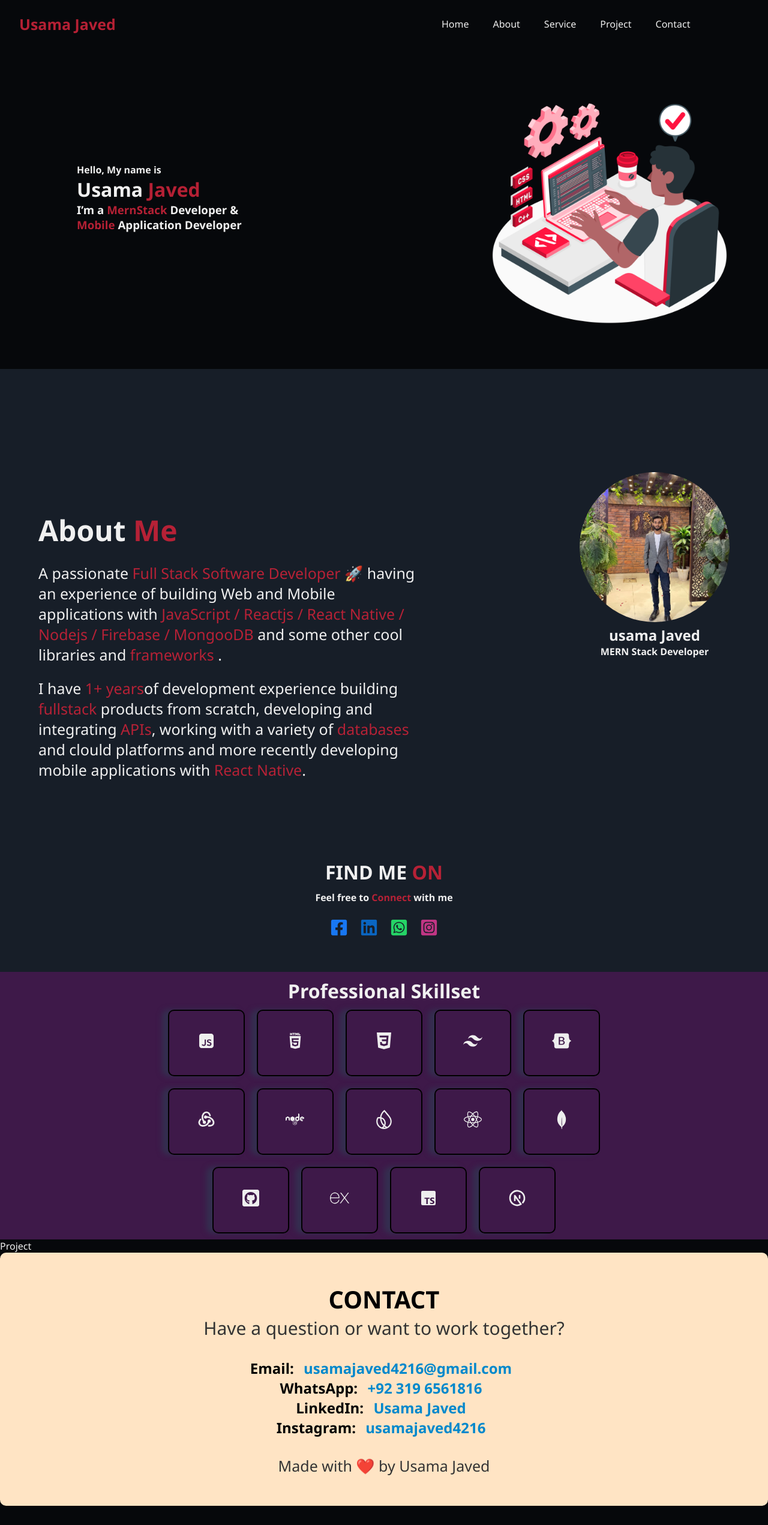
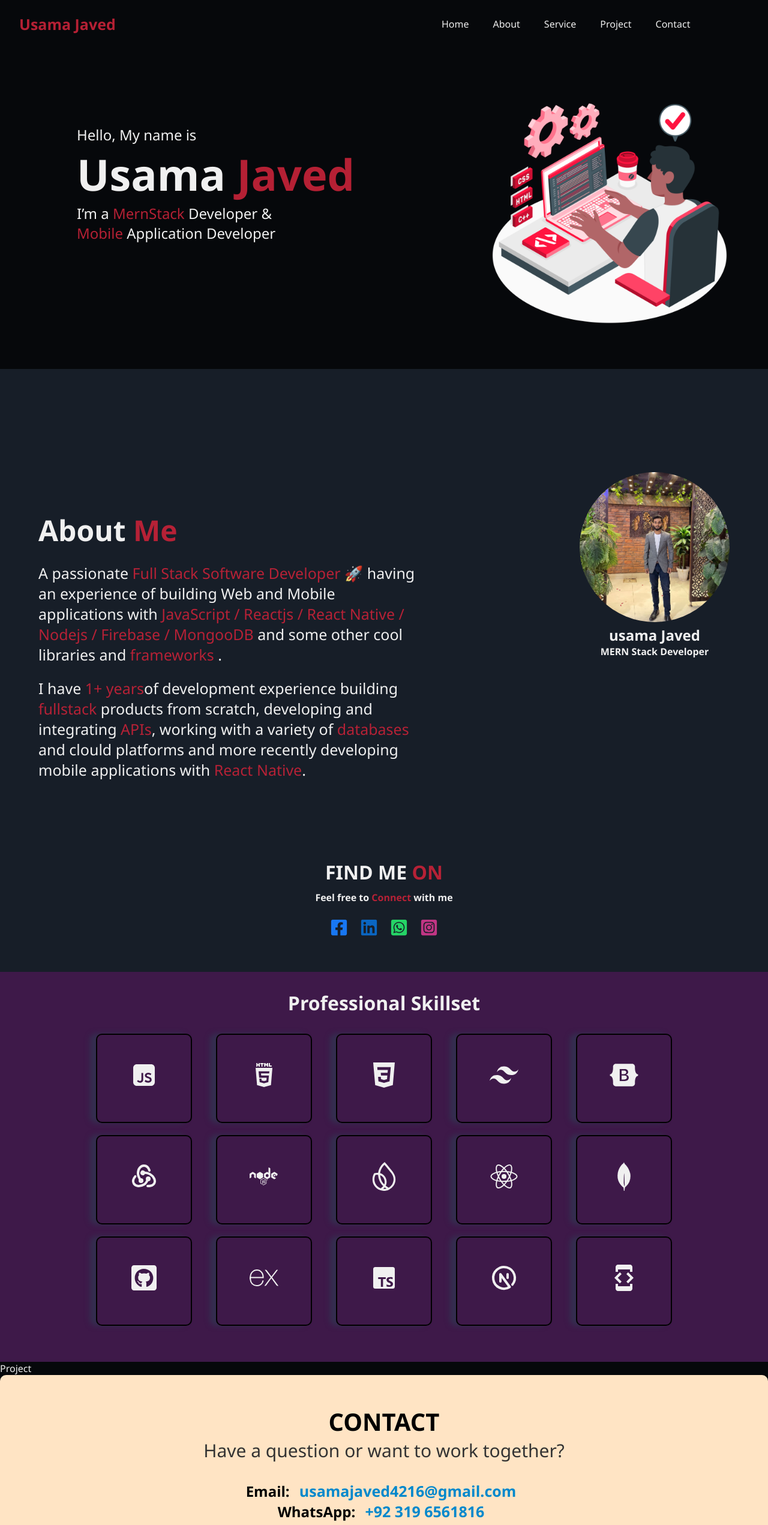
Before and after one commit to usamajaved4216/Portfolio, a React (Create React App) app: page / in a window 1280 px wide. Shown: the top 2542 px of the page at 60% size. Before the commit the page ends 2510 px from the top, so only its background shows below. Built offline with nearby package versions, Linux system fonts and the light colour scheme.

Commit message:
home page set

```diff
--- a/src/App.css
+++ b/src/App.css
@@ -28,9 +28,11 @@ header {
    background-color: #06080b;
    color: var(--textColor);
  }
-header h3:first-child{
+
+ header h3:first-child {
    margin-right: auto;
  }
+
  a {
    margin: 0 10px;
    color: var(--textColor);
@@ -59,43 +61,63 @@ nav {
    align-items: center;
  }
 
+ /* ................Home page.......... */
+ .usamajaved{
+  font-size: 4.5rem;
+ }
+ .homedescription{
+  font-size: 1.5rem;
+ }
+
  /*............about page........... */
  .aboutTopLogo {
    display: none
  }
+
  .about-text-div {
    width: 50%;
  }
 
  /*......... Skill page......... */
  .skillicons {
-   width: 10%;
-   margin: 10px;
-   text-align: center;
-   font-size: 2rem;
+   margin: 10px 20px;
+   width: 10rem;
  }
+
  .icon-container {
    border: 2px solid black;
    border-radius: 10px;
+   font-size: 300%;
+   text-align: center;
    padding: 25%;
    box-shadow: -10px 0 10px rgba(50, 51, 82, 0.834);
    transition: transform 0.3s;
  }
+
  .icon-container:hover {
    transform: scale(1.1);
  }
 
  /* ..........contact page........... */
-.contactfont{
+ .contactfont {
    color: black;
    font-size: 1.5rem;
    font-weight: bold;
  }
-.contactDescrpition{
+
+ .contactfontA {
+   color: #0088cc;
+   text-decoration: none;
+   font-weight: bold;
+   font-size: 25px;
+ }
+
+ .contactDescrpition {
    margin-bottom: 30px;
    color: #333;
    font-size: 30px;
  }
+
  /* ......................................media screen 1000px............................. */
  @media(max-width: 1000px) {
 
@@ -172,6 +194,16 @@ nav {
    a {
      font-size: 1.5rem;
    }
+
+   /* .........skill page.......... */
+   .skillicons {
+     /* margin: 10px 20px; */
+     width: 8rem;
+   }
+
+   .icon-container {
+     font-size: 250%;
+   }
  }
 
  /* ...........home page.......... */
@@ -186,6 +218,7 @@ nav {
  /* ......................................media screen 600px............................. */
 
  @media(max-width:600px) {
+
    /* ..............Navbar page......... */
    header nav {
      top: -110vh;
@@ -198,17 +231,30 @@ nav {
 
    /*......... Skill page......... */
    .skillicons {
-    width: 15%;
-    font-size: 1rem;
+     margin: 5px 10px;
+     width: 6rem;
+   }
+
+   .icon-container {
+     font-size: 150%;
    }
 
    /* ........Contact Page....... */
-   .contactDescrpition{
+   .contactDescrpition {
      font-size: 20px;
    }
-   .contactfont{
-  font-size: 1.3rem;
+
+   .contactfont {
+     font-size: 1.5rem;
+     display: flex;
+     margin-top: 10px;
+     margin-left: -15px;
    }
+
+   .contactfontA {
+     font-size: 23px;
+   }
+
 
  }
 
@@ -221,6 +267,9 @@ nav {
    .usamajaved {
      font-size: 3rem;
    }
+   .homedescription{
+    font-size: 1rem;
+   }
 
    .homelogo {
      max-width: 100%;
@@ -231,9 +280,39 @@ nav {
      max-width: 100%;
    }
 
+
+   /* ............skill page........ */
+   .skillicons {
+     margin: 3px 8px;
+     width: 4rem;
+   }
+
+   .icon-container {
+     font-size: 120%;
+   }
+
    /* ........Contact Page....... */
-   .contactfont{
+   /* .contactDescrpition {
+    font-size: 20px;
+  } */
+/*
+   .contactfont {
      font-size: 1rem;
+     margin-left: -15px;
+   }
+
+   .contactfontA {
+     font-size: 17px;
+   } */
+
+
+   .contactfont {
+     font-size: 1rem;
+     margin-left: -20px;
+   }
+
+   .contactfontA {
+     font-size: 17px;
    }
 
  }
--- a/src/component/navbar/index.js
+++ b/src/component/navbar/index.js
@@ -1,4 +1,4 @@
-import { useRef} from "react";
+import { useRef } from "react";
 import { Link } from 'react-scroll';
 import { FaBars, FaTimes } from "react-icons/fa";
 
@@ -15,7 +15,7 @@ const Navbar = () => {
 	return (
 		<>
 			<header>
-			<h3 style={{ color: ' #bf2237f1', fontWeight: 'bold', fontSize: '25px',}}>Usama Javed</h3>
+				<h3 style={{ color: ' #bf2237f1', fontWeight: 'bold', fontSize: '25px', }}>Usama Javed</h3>
 				<nav ref={navRef}>
 					<Link to="home" smooth={true} duration={500}><a>Home</a></Link>
 					<Link to="about" smooth={true} duration={500}><a>About</a></Link>
--- a/src/views/contact/index.js
+++ b/src/views/contact/index.js
@@ -8,10 +8,10 @@ function Contact() {
       <h1 style={{color:'black', fontSize:"40px"}}>CONTACT</h1>
       <p className='contactDescrpition'>Have a question or want to work together?</p>
       <div style={{ margin: '30px 0' }}>
-        <p className='contactfont' >Email: <a href="https://mail.google.com/mail/u/0/?ogbl#inbox" style={{ color: '#0088cc', textDecoration: 'none', fontWeight: 'bold' }}>usamajaved4216@gmail.com</a></p>
-        <p className='contactfont' >WhatsApp: <a href="https://web.whatsapp.com/" style={{ color: '#0088cc', textDecoration: 'none', fontWeight: 'bold' }}>+92 319 6561816</a></p>
-        <p className='contactfont' >LinkedIn: <a href="https://www.linkedin.com/in/usama-javed-8ba27829b/" style={{ color: '#0088cc', textDecoration: 'none', fontWeight: 'bold' }}>Usama Javed</a></p>
-        <p className='contactfont' >Instagram: <a href="https://www.instagram.com/usamasheikh4216/" style={{ color: '#0088cc', textDecoration: 'none', fontWeight: 'bold' }}>usamajaved4216</a></p>
+        <p className='contactfont' >Email: <a className='contactfontA' href="https://mail.google.com/mail/u/0/?ogbl#inbox" >usamajaved4216@gmail.com</a></p>
+        <p className='contactfont' >WhatsApp: <a className='contactfontA' href="https://web.whatsapp.com/" >+92 319 6561816</a></p>
+        <p className='contactfont' >LinkedIn: <a className='contactfontA' href="https://www.linkedin.com/in/usama-javed-8ba27829b/" >Usama Javed</a></p>
+        <p className='contactfont' >Instagram: <a className='contactfontA' href="https://www.instagram.com/usamasheikh4216/" >usamajaved4216</a></p>
       </div>
       <p style={{ fontSize: '16px', color: '#333', fontSize:'25px' }}>Made with ❤️ by Usama Javed</p>
     </div>
--- a/src/views/home/index.js
+++ b/src/views/home/index.js
@@ -9,14 +9,13 @@ function Home() {
             <div id='home' className='Home-main-div' style={{
                 display: 'flex',
                 justifyContent: 'space-between',
-                // padding: 40,
-                // height: '80vh'
+
             }}>
-                <div className='home-text-div' style={{ marginTop:'15%', marginLeft:'10%'}}>
-                    <h4 >Hello, My name is</h4>
+                <div className='home-text-div' style={{ marginTop:'10%', marginLeft:'10%'}}>
+                    <p  className='homedescription'>Hello, My name is</p>
                     <h1 className='usamajaved'>Usama <span style={{ color: '#bf2237f1' }}>Javed</span></h1>
-                    <h3>I’m a <span style={{ color: '#bf2237f1' }}>MernStack</span> Developer &<br />
-                    <span style={{ color: '#bf2237f1' }}>Mobile </span>Application Developer </h3>
+                    <p className='homedescription'>I’m a <span style={{ color: '#bf2237f1' }}>MernStack</span> Developer &<br />
+                    <span style={{ color: '#bf2237f1' }}>Mobile </span>Application Developer </p>
                 </div>
 
                 <div className='homelogo' style={{ justifyContent: 'flex-end',marginTop:'5%', marginRight:'5%' }} >
--- a/src/views/service/index.js
+++ b/src/views/service/index.js
@@ -13,88 +13,94 @@ import { FaGithubSquare } from "react-icons/fa";
 import { SiExpress } from "react-icons/si";
 import { BiLogoTypescript } from "react-icons/bi";
 import { TbBrandNextjs } from "react-icons/tb";
+import { MdDeveloperMode } from "react-icons/md";
 
 function Service() {
   return (
     <>
-      <div id='service' style={{ background: 'rgb(62, 25, 73)',paddingTop:"10px" }}>
-          <h1 style={{textAlign:'center'}} >Professional Skillset</h1>
+      <div id='service' style={{ background: 'rgb(62, 25, 73)', padding: "10px 0 50px 0" }}>
+        <h1 style={{ textAlign: 'center', margin: '20px' }} >Professional Skillset</h1>
         <div style={{ display: 'flex', justifyContent: 'center', alignItems: 'center' }}>
 
           <div className='skillicons'>
             <div className="icon-container">
-              <a><RiJavascriptFill /></a>
+              <p><RiJavascriptFill /></p>
             </div>
           </div>
           <div className='skillicons'>
             <div className="icon-container">
-              <a><TiHtml5 /></a>
+              <p><TiHtml5 /></p>
             </div>
           </div>
           <div className='skillicons'>
             <div className="icon-container">
-              <a><IoLogoCss3 /></a>
+              <p><IoLogoCss3 /></p>
             </div>
           </div>
           <div className='skillicons'>
             <div className="icon-container">
-              <a><SiTailwindcss /></a>
+              <p><SiTailwindcss /></p>
             </div>
           </div>
           <div className='skillicons'>
             <div className="icon-container">
-              <a><FaBootstrap /></a>
+              <p><FaBootstrap /></p>
             </div>
           </div>
         </div>
 
-        <div style={{ display:'flex',justifyContent:'center', alignItems:'center' }}>
+        <div style={{ display: 'flex', justifyContent: 'center', alignItems: 'center' }}>
           <div className='skillicons'>
             <div className="icon-container">
-              <a><TbBrandRedux /></a>
+              <p><TbBrandRedux /></p>
             </div>
           </div>
           <div className='skillicons'>
             <div className="icon-container">
-              <a><LiaNode /></a>
+              <p><LiaNode /></p>
             </div>
           </div>
           <div className='skillicons'>
             <div className="icon-container">
-              <a><SiFirebase /></a>
+              <p><SiFirebase /></p>
             </div>
           </div>
           <div className='skillicons'>
             <div className="icon-container">
-              <a><IoLogoReact /></a>
+              <p><IoLogoReact /></p>
             </div>
           </div>
           <div className='skillicons'>
             <div className="icon-container">
-              <a><SiMongodb /></a>
+              <p><SiMongodb /></p>
             </div>
           </div>
         </div>
 
-        <div style={{ display:'flex',justifyContent:'center', alignItems:'center' }}>
+        <div style={{ display: 'flex', justifyContent: 'center', alignItems: 'center' }}>
           <div className='skillicons'>
             <div className="icon-container">
-              <a><FaGithubSquare /></a>
+              <p><FaGithubSquare /></p>
             </div>
           </div>
           <div className='skillicons'>
             <div className="icon-container">
-              <a><SiExpress /></a>
+              <p><SiExpress /></p>
             </div>
           </div>
           <div className='skillicons'>
             <div className="icon-container">
-              <a><BiLogoTypescript /></a>
+              <p><BiLogoTypescript /></p>
             </div>
           </div>
           <div className='skillicons'>
             <div className="icon-container">
-              <a><TbBrandNextjs /></a>
+              <p><TbBrandNextjs /></p>
+            </div>
+          </div>
+          <div className='skillicons'>
+            <div className="icon-container">
+              <p><MdDeveloperMode /></p>
             </div>
           </div>
         </div>
@@ -104,4 +110,5 @@ function Service() {
   )
 }
 
+
 export default Service;
```
Also changed, not shown: src/App.js (line endings or trailing spaces). Lines whose indentation alone changed are shown as unchanged.
